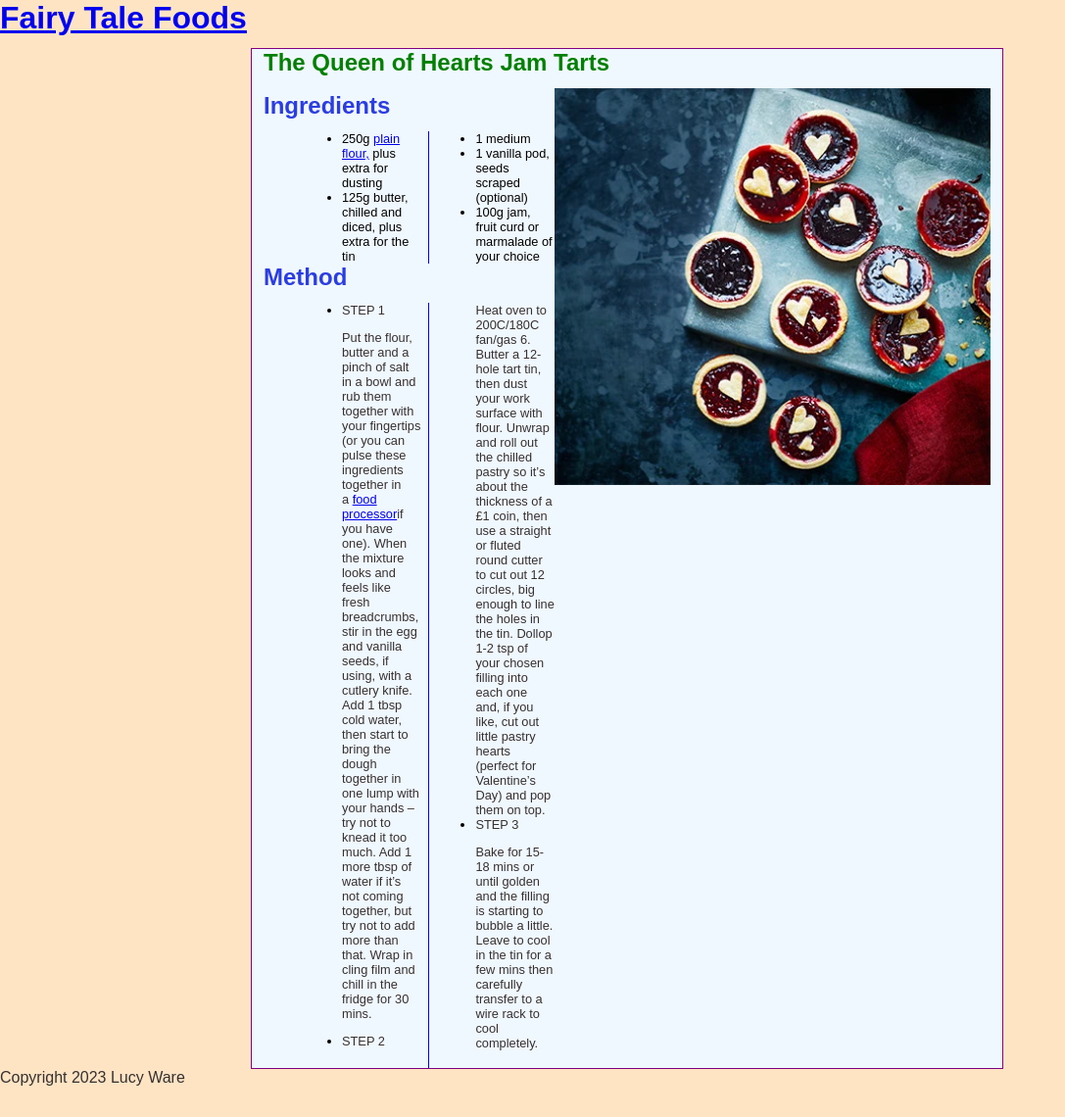
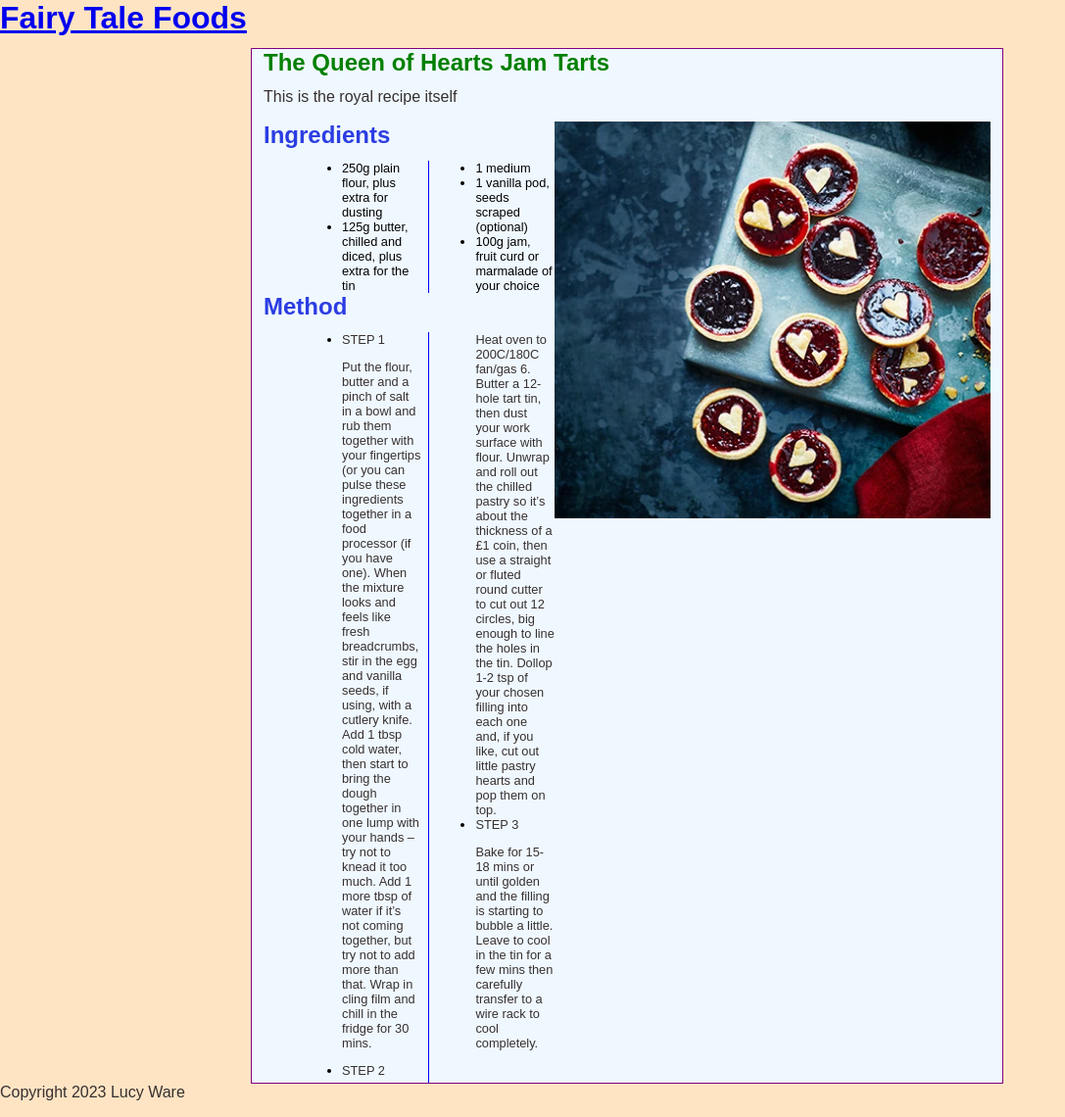
Before and after one commit to Lucyware/Fairytalefoods, a Jekyll site: the page built from _recipes/recipe2.md, in a window 1280 px wide. Shown: the whole page at 98% size, without its empty margins (0-1087 px from the left). Built offline with Jekyll 4.4.1, drawn with Linux system fonts in a browser that asks for light colours.

Commit message:
Update Recipe “recipe2”

```diff
--- a/_recipes/recipe2.md
+++ b/_recipes/recipe2.md
@@ -5,11 +5,13 @@
 layout: recipe
 published: true
 ---
+This is the royal recipe itself
+
 ![](../uploads/jam-tarts.webp)
 
 ## Ingredients
 
-* 250g [plain flour,](https://www.bbcgoodfood.com/glossary/flour-glossary) plus extra for dusting
+* 250g[](https://www.bbcgoodfood.com/glossary/flour-glossary) plain flour, plus extra for dusting
 * 125g butter, chilled and diced, plus extra for the tin
 * 1 medium
 * 1 vanilla pod, seeds scraped (optional)
@@ -19,10 +21,10 @@
 
 * STEP 1
 
-  Put the flour, butter and a pinch of salt in a bowl and rub them together with your fingertips (or you can pulse these ingredients together in a [food processor](https://www.bbcgoodfood.com/review/best-food-processors)if you have one). When the mixture looks and feels like fresh breadcrumbs, stir in the egg and vanilla seeds, if using, with a cutlery knife. Add 1 tbsp cold water, then start to bring the dough together in one lump with your hands – try not to knead it too much. Add 1 more tbsp of water if it’s not coming together, but try not to add more than that. Wrap in cling film and chill in the fridge for 30 mins.
+  Put the flour, butter and a pinch of salt in a bowl and rub them together with your fingertips (or you can pulse these ingredients together in a food processor (if you have one). When the mixture looks and feels like fresh breadcrumbs, stir in the egg and vanilla seeds, if using, with a cutlery knife. Add 1 tbsp cold water, then start to bring the dough together in one lump with your hands – try not to knead it too much. Add 1 more tbsp of water if it’s not coming together, but try not to add more than that. Wrap in cling film and chill in the fridge for 30 mins.
 * STEP 2
 
-  Heat oven to 200C/180C fan/gas 6. Butter a 12-hole tart tin, then dust your work surface with flour. Unwrap and roll out the chilled pastry so it’s about the thickness of a £1 coin, then use a straight or fluted round cutter to cut out 12 circles, big enough to line the holes in the tin. Dollop 1-2 tsp of your chosen filling into each one and, if you like, cut out little pastry hearts (perfect for Valentine's Day) and pop them on top.
+  Heat oven to 200C/180C fan/gas 6. Butter a 12-hole tart tin, then dust your work surface with flour. Unwrap and roll out the chilled pastry so it’s about the thickness of a £1 coin, then use a straight or fluted round cutter to cut out 12 circles, big enough to line the holes in the tin. Dollop 1-2 tsp of your chosen filling into each one and, if you like, cut out little pastry hearts and pop them on top.
 * STEP 3
 
   Bake for 15-18 mins or until golden and the filling is starting to bubble a little. Leave to cool in the tin for a few mins then carefully transfer to a wire rack to cool completely.
```
